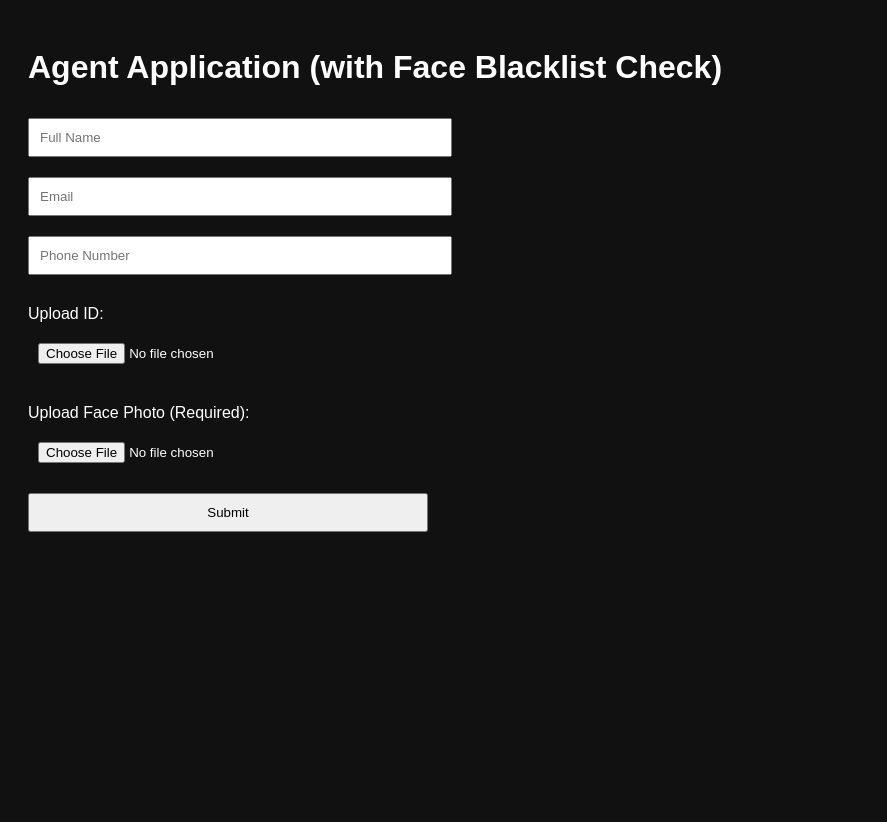
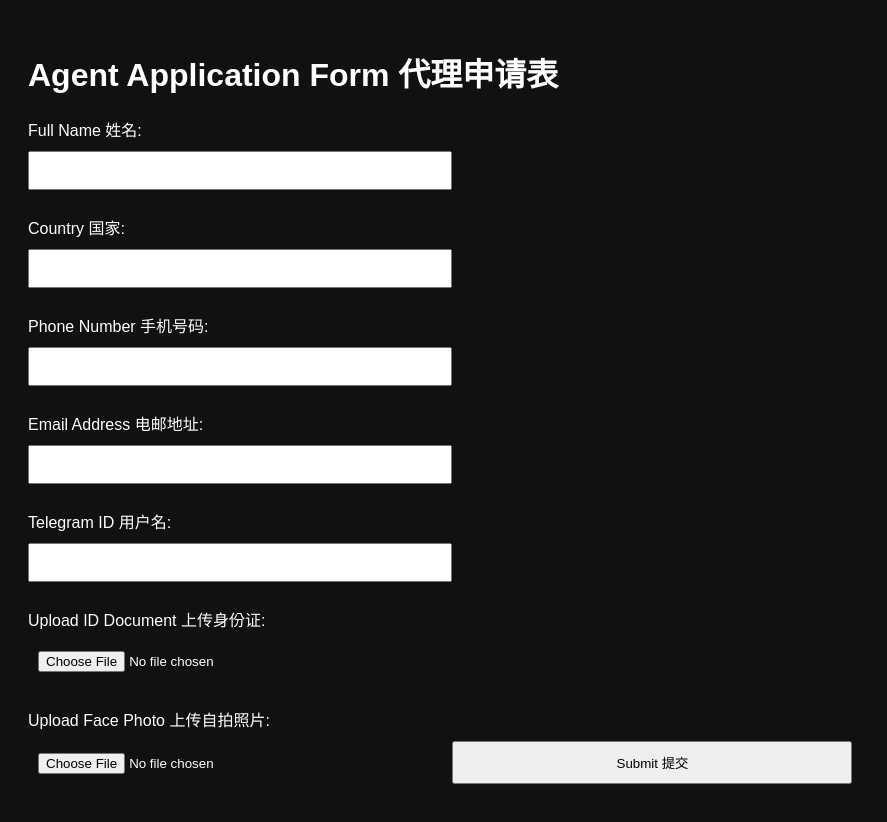
Before and after one commit to Astral882/astraltime, a plain HTML site: page agent_blacklist.html in a window 1280 px wide. Shown: the whole page, without its empty margins (0-887 px from the left). Before the commit the page ends 800 px from the top, so only its background shows below. Drawn offline with Linux system fonts and the light colour scheme.

Commit message:
agent_blacklist.html

```diff
--- a/agent_blacklist.html
+++ b/agent_blacklist.html
@@ -3,27 +3,39 @@
 <html lang="en">
 <head>
   <meta charset="UTF-8" />
-  <title>Agent Application (Blacklist Check)</title>
+  <title>Agent Application Form (中英双语)</title>
   <style>
     body { background: #111; color: white; font-family: Arial; padding: 20px; }
     input, button { padding: 10px; margin: 10px 0; width: 100%; max-width: 400px; }
+    label { display: block; margin-top: 15px; text-align: left; }
     #result { margin-top: 20px; font-weight: bold; color: red; }
-    label { display: block; margin-top: 20px; }
   </style>
 </head>
 <body>
-  <h1>Agent Application (with Face Blacklist Check)</h1>
+  <h1>Agent Application Form 代理申请表</h1>
   <form id="agentForm" onsubmit="return checkFaceToken(event)">
-    <input type="text" placeholder="Full Name" required><br>
-    <input type="email" placeholder="Email" required><br>
-    <input type="text" placeholder="Phone Number" required><br>
-    <label>Upload ID:</label>
-    <input type="file" required><br>
+    <label>Full Name 姓名:</label>
+    <input type="text" required />
 
-    <label>Upload Face Photo (Required):</label>
-    <input type="file" id="facePhoto" accept="image/*" required><br>
+    <label>Country 国家:</label>
+    <input type="text" required />
 
-    <button type="submit">Submit</button>
+    <label>Phone Number 手机号码:</label>
+    <input type="text" required />
+
+    <label>Email Address 电邮地址:</label>
+    <input type="email" required />
+
+    <label>Telegram ID 用户名:</label>
+    <input type="text" required />
+
+    <label>Upload ID Document 上传身份证:</label>
+    <input type="file" required />
+
+    <label>Upload Face Photo 上传自拍照片:</label>
+    <input type="file" id="facePhoto" accept="image/*" required />
+
+    <button type="submit">Submit 提交</button>
     <div id="result"></div>
   </form>
 
@@ -33,11 +45,11 @@
       const resultDiv = document.getElementById('result');
       const file = document.getElementById('facePhoto').files[0];
       if (!file) {
-        resultDiv.innerText = "Please upload a face photo.";
+        resultDiv.innerText = "Please upload a face photo. 请上传自拍照";
         return false;
       }
 
-      resultDiv.innerText = "Checking face...";
+      resultDiv.innerText = "Detecting face... 检测人脸中...";
 
       const formData = new FormData();
       formData.append("api_key", "V2E7Fw194WeXnY34Vf5caVjPVPStfDPU");
@@ -51,7 +63,7 @@
         });
         const detectData = await detectRes.json();
         if (!detectData.faces || detectData.faces.length === 0) {
-          resultDiv.innerText = "No face detected.";
+          resultDiv.innerText = "No face detected. 没有检测到人脸";
           return false;
         }
 
@@ -70,16 +82,16 @@
 
         const searchJson = await searchRes.json();
         if (searchJson.results && searchJson.results.length > 0 && searchJson.results[0].confidence > 80) {
-          resultDiv.innerText = "You are blacklisted. Application blocked.";
+          resultDiv.innerText = "You are blacklisted. 黑名单用户，提交失败";
           return false;
         }
 
         resultDiv.style.color = "green";
-        resultDiv.innerText = "No blacklist detected. Form submitted!";
+        resultDiv.innerText = "Face check passed. 正常可提交。";
         setTimeout(() => document.getElementById('agentForm').submit(), 1000);
       } catch (e) {
         console.error(e);
-        resultDiv.innerText = "Error during face check.";
+        resultDiv.innerText = "Error during face check. 检测失败";
       }
 
       return false;
```
